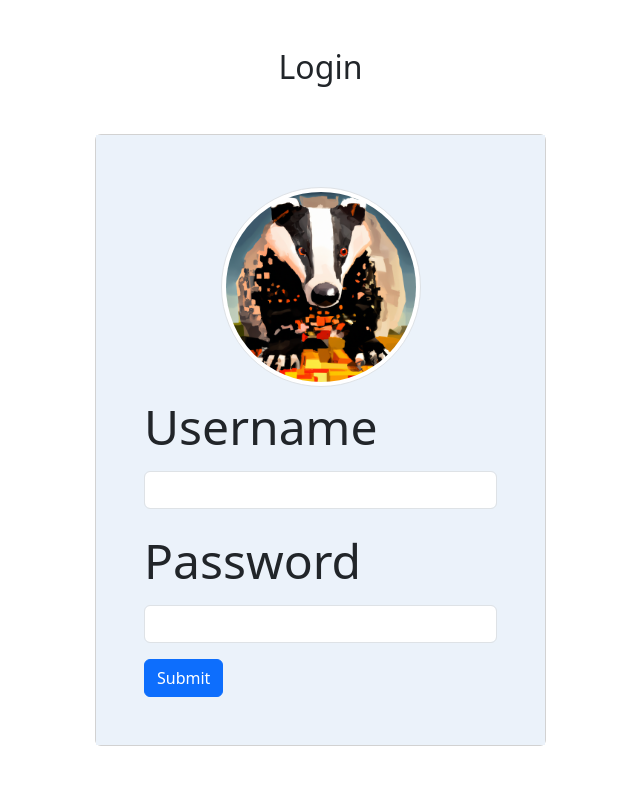
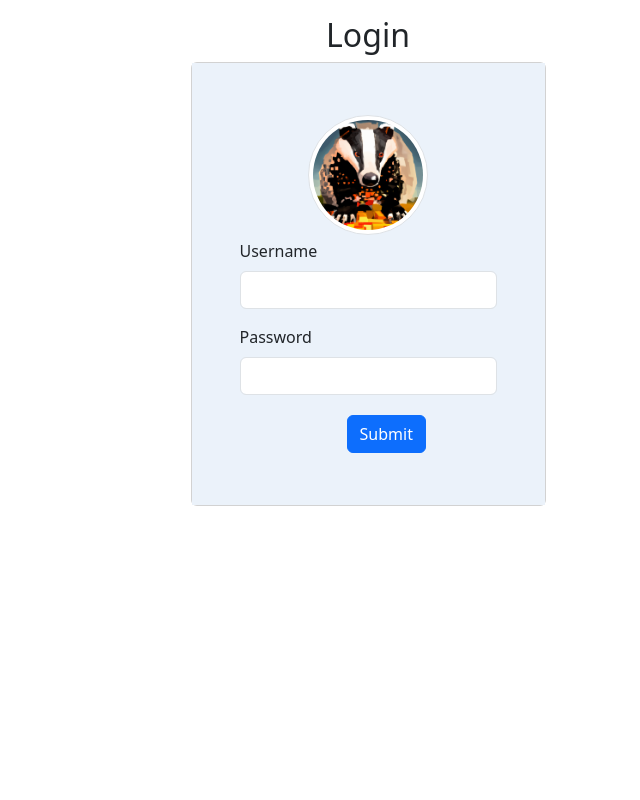
Before and after one commit to solveotto/shift_rotation_organizer, a Flask app: template app/templates/login.html in a window 1280 px wide. Shown: the whole page, without its empty margins (272-912 px from the left). Run offline with Flask 3, Linux system fonts and the light colour scheme; the template is opened without the code that fills it, so the values that code supplies are empty, except form fields; form fields are guessed from the names that the template uses; parts of the project's set-up code (start-up, migrations or seed data) failed here and were passed over.

Commit message:
eaven more ready for merge

```diff
--- a/app/static/scripts.js
+++ b/app/static/scripts.js
@@ -1,5 +1,5 @@
 
-// Makes shifts in the index-page clickable
+// Makes shifts checkbox in the index-page clickable
 document.addEventListener('DOMContentLoaded', (event) => {
     document.querySelectorAll('.clickable-row').forEach(row => {
         row.addEventListener('click', () => {
@@ -12,7 +12,7 @@
                 console.log('Turnus:', turnus);
             }
 
-            fetch('/api/select_shift', {
+            fetch('/api/js_select_shift', {
                 method: 'POST',
                 headers: {
                     'Content-Type': 'application/json'
--- a/app/static/styles.css
+++ b/app/static/styles.css
@@ -89,16 +89,26 @@
 
 }
 
+
+/* LOGIN PAGE */
 .profile-image-pic{
-  height: 200px;
-  width: 200px;
+  height: 120px;
+  width: 120px;
   object-fit: cover;
 }
 
-
-
 .cardbody-color{
   background-color: #ebf2fa;
+}
+
+.custom-card {
+  max-width: 400px; /* Adjust the width as needed */
+  max-height: 600px; /* Adjust the height as needed */
+  margin: auto; /* Center the card */
+}
+
+.form-label-sm {
+  font-size: 1rem;
 }
 
 a{
@@ -108,8 +118,6 @@
 
 
 /* Favorites Star */
-
-
 label {
   font-size: 48px
 }
@@ -154,3 +162,20 @@
 }
 
 /* Favorites star end */
+
+
+
+
+.bi-info-circle {
+  color: lightblue;
+}
+
+.h4-hover:hover .bi-info-circle {
+  color: blue; /* Change the color as needed */
+  transform: scale(1.2); /* Example transformation */
+  transition: transform 0.2s, color 0.2s; /* Smooth transition */
+}
+
+.custom-remove-btn {
+  margin-top: -10px; /* Adjust the value as needed */
+}
--- a/app/templates/base.html
+++ b/app/templates/base.html
@@ -26,7 +26,7 @@
         <div class="container-fluid">
           <div class="d-flex justify-content-between align-items-center w-100">
 
-            <h3 class="text-center flex-grow-1 m-0" style="position: relative; left: 1.5em;">
+            <h3 class="text-center flex-grow-1 m-0" style="position: relative; left: 1em;">
               <span>{% block prev_btn %}{% endblock %}</span>
               {{ page_name.replace('_', ' ') }}
               <span>{% block next_btn %}{% endblock %}</span>
@@ -41,7 +41,7 @@
                 </button>
                 <ul class="dropdown-menu dropdown-menu-end">
                   <li>
-                    <a class="dropdown-item" href="{{ url_for('main.download_excel') }}">Download Excel-file</a>
+                    <a class="dropdown-item" href="{{ url_for('main.download_excel') }}">Lagre Excel-file</a>
                   </li>
                   <li>
                     <a class="dropdown-item" href="{{ url_for('main.logout') }}">
--- a/app/templates/login.html
+++ b/app/templates/login.html
@@ -10,10 +10,13 @@
       <script src="https://cdn.jsdelivr.net/npm/bootstrap@5.3.3/dist/js/bootstrap.bundle.min.js" integrity="sha384-YvpcrYf0tY3lHB60NNkmXc5s9fDVZLESaAA55NDzOxhy9GkcIdslK1eN7N6jIeHz" crossorigin="anonymous"></script>
       <script src="{{ url_for('static', filename='scripts.js') }}" defer></script>
       <link rel="stylesheet" href="{{ url_for('static', filename='styles.css') }}">
+</head>
 
-<div class="container-md">
+<body>
+
+<div class="container d-flex justify-content-center align-items-center">
     <div class="row">
-      <div class="col-md-5 offset-md-3">
+      <div class="col">
         {% with messages = get_flashed_messages(with_categories=true) %}
             {% if messages %}
                 <div class="flashes">
@@ -25,19 +28,19 @@
                 </div>
             {% endif %}
         {% endwith %}
-        <h2 class="text-center text-dark mt-5">Login</h2>
-        <div class="card my-5">
+
+        <h2 class="text-center text-dark mt-3">Login</h2>
+        <div class="card custom-card mx-auto">
 
           <form action="{{ url_for('main.login') }}" method="POST" class="card-body cardbody-color p-lg-5">
             {{ form.hidden_tag() }}
 
             <div class="text-center">
-              <img src="static\img\artybadger.png" class="img-fluid profile-image-pic img-thumbnail rounded-circle my-1"
-                width="200px" alt="profile">
+              <img src="static\img\artybadger.png" class="img-fluid profile-image-pic img-thumbnail rounded-circle my-1" alt="profile">
             </div>
 
             <div class="form-group mb-3">
-                {{ form.username.label(class="form-label") }}
+                {{ form.username.label(class="form-label form-label-sm") }}
                 {{ form.username(class="form-control") }}
                 {% for error in form.username.errors %}
                     <span class="text-danger">{{ error }}</span>
@@ -45,14 +48,14 @@
             </div>
 
             <div class="form-group mb-3">
-              {{ form.password.label(class="form-label") }}
+              {{ form.password.label(class="form-label form-label-sm") }}
               {{ form.password(class="form-control") }}
               {% for error in form.password.errors %}
                   <span class="text-danger">{{ error }}</span>
               {% endfor %}
             </div>
 
-            <div class="form-group">
+            <div class="form-group offset-md-5 py-1">
                 {{ form.submit(class="btn btn-primary") }}
             </div>
 
@@ -71,31 +74,6 @@
 
 
 
-<!-- <div class="container">
-        <h2>LOGIN</h2>
-        <form action="{{ url_for('main.login') }}" method="POST">
-            {{ form.hidden_tag() }}
-            <div>
-                {{ form.username.label }}<br>
-                {{ form.username(size=32) }}<br>
-                {% for error in form.username.errors %}
-                    <span style="color: red;">[{{ error }}]</span>
-                {% endfor %}
-            </div>
-            <div>
-                {{ form.password.label }}<br>
-                {{ form.password(size=32) }}<br>
-                {% for error in form.password.errors %}
-                    <span style="color: red;">[{{ error }}]</span>
-                {% endfor %}
-            </div>
-            <div>
-                {{ form.submit() }}
-            </div>
-        </form>
-    </div> -->
 
-
-
-</body>
+    </body>
 </html>
```
Also changed, not shown: app/routes.py (+7 -3 lines), app/templates/favorites.html (+10 -3 lines), app/templates/sort_shifts.html (+0 -7 lines).
